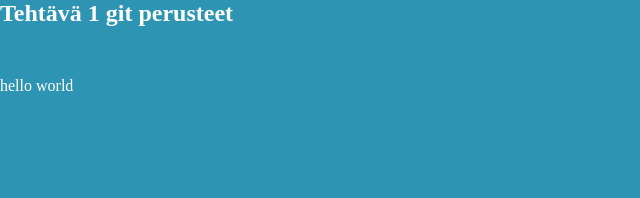
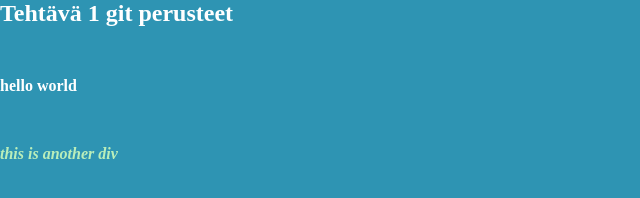
Before and after one commit to GnSit/usinggit, a plain HTML site: page index.html in a window 1280 px wide. Shown: the whole page, without its empty margins (0-640 px from the left). Drawn offline with Linux system fonts and the light colour scheme.

```diff
--- a/index.html
+++ b/index.html
@@ -12,5 +12,8 @@
     <div class="maindiv">
         hello world
     </div>
+    <div class="dosomething">
+        this is another div
+    </div>
 </body>
 </html>
--- a/style.css
+++ b/style.css
@@ -8,6 +8,13 @@
 .maindiv{
     margin: 50px auto 50px;
     color: white;
-    font-weight: normal;
+    font-weight: bold;
 
 }
+
+.dosomething{
+    margin: 0px auto 50px;
+    color: rgb(186, 238, 186);
+    font-weight: bold;
+    font-style: italic;
+}
```
